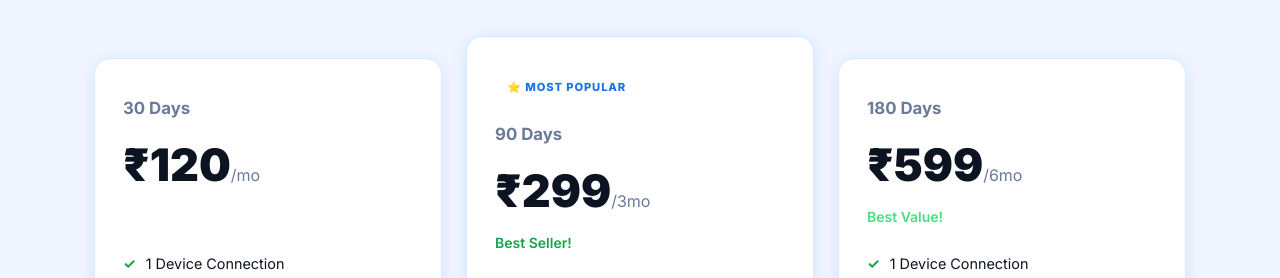
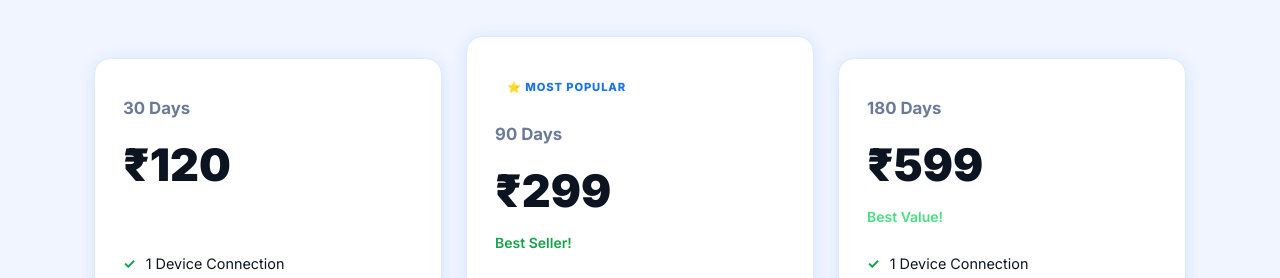
Before and after one commit to souravslg/IPTV, a Next.js app: page / in a window 1280 px wide. Shown: the part 1720-1998 px from the top of the page. Built offline with nearby package versions, Linux system fonts and the light colour scheme.

Commit message:
Remove period suffixes from pricing card prices

```diff
--- a/src/app/page.tsx
+++ b/src/app/page.tsx
@@ -106,7 +106,7 @@ export default function Home() {
             {/* 30 Days */}
             <div className="card pricing-card">
               <div className="pricing-name">30 Days</div>
-              <div className="pricing-price">₹120<span>/mo</span></div>
+              <div className="pricing-price">₹120</div>
               <div className="pricing-save">&nbsp;</div>
               <ul className="pricing-features">
                 <li className="active"><span className="check">✓</span> 1 Device Connection</li>
@@ -125,7 +125,7 @@ export default function Home() {
             <div className="card pricing-card">
               <div className="popular-badge">⭐ Most Popular</div>
               <div className="pricing-name">90 Days</div>
-              <div className="pricing-price">₹299<span>/3mo</span></div>
+              <div className="pricing-price">₹299</div>
               <div className="pricing-save">Best Seller!</div>
               <ul className="pricing-features">
                 <li className="active"><span className="check">✓</span> 1 Device Connection</li>
@@ -143,7 +143,7 @@ export default function Home() {
             {/* 180 Days */}
             <div className="card pricing-card">
               <div className="pricing-name">180 Days</div>
-              <div className="pricing-price">₹599<span>/6mo</span></div>
+              <div className="pricing-price">₹599</div>
               <div className="pricing-save" style={{ color: '#4ade80' }}>Best Value!</div>
               <ul className="pricing-features">
                 <li className="active"><span className="check">✓</span> 1 Device Connection</li>
```
